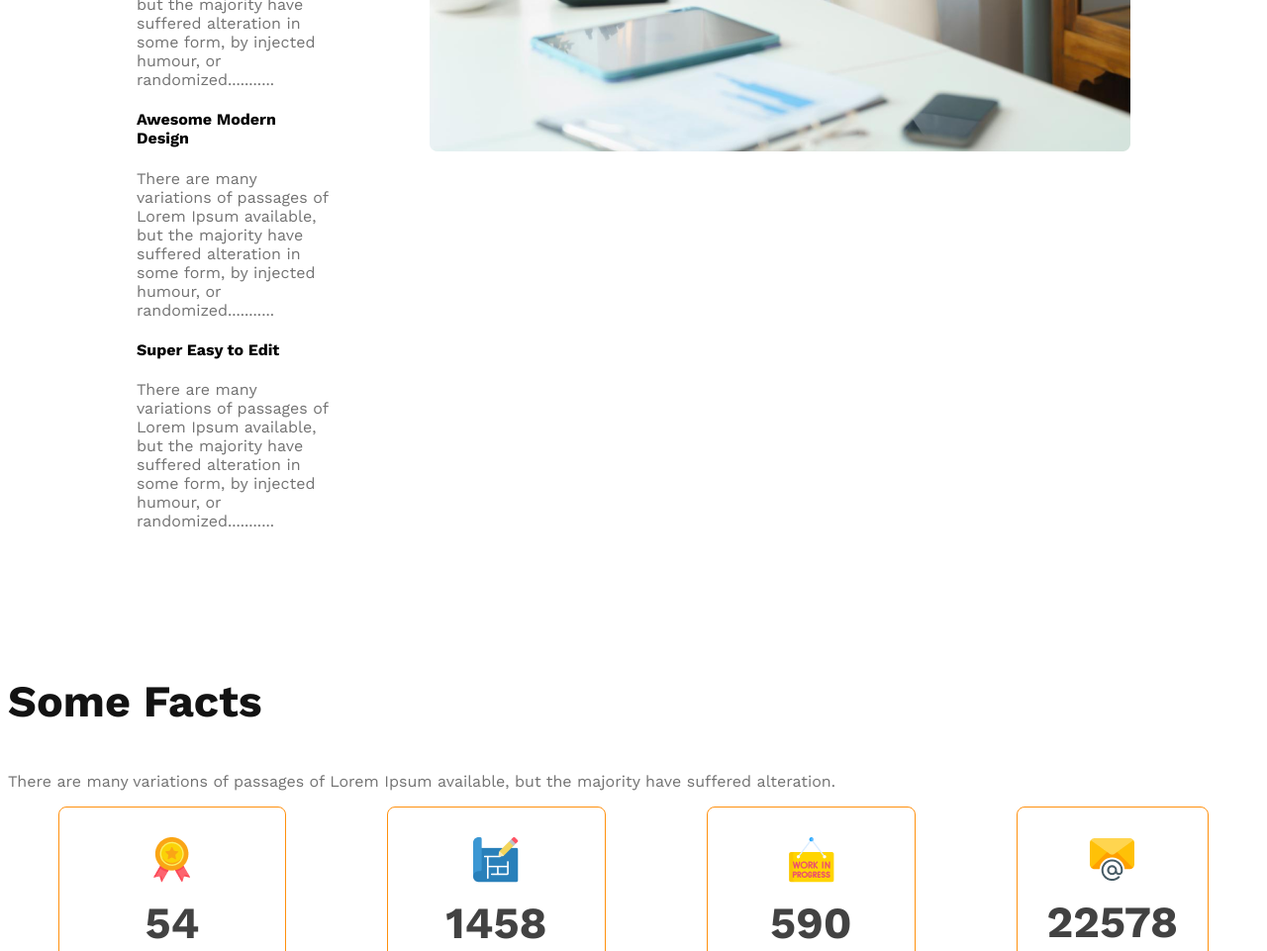
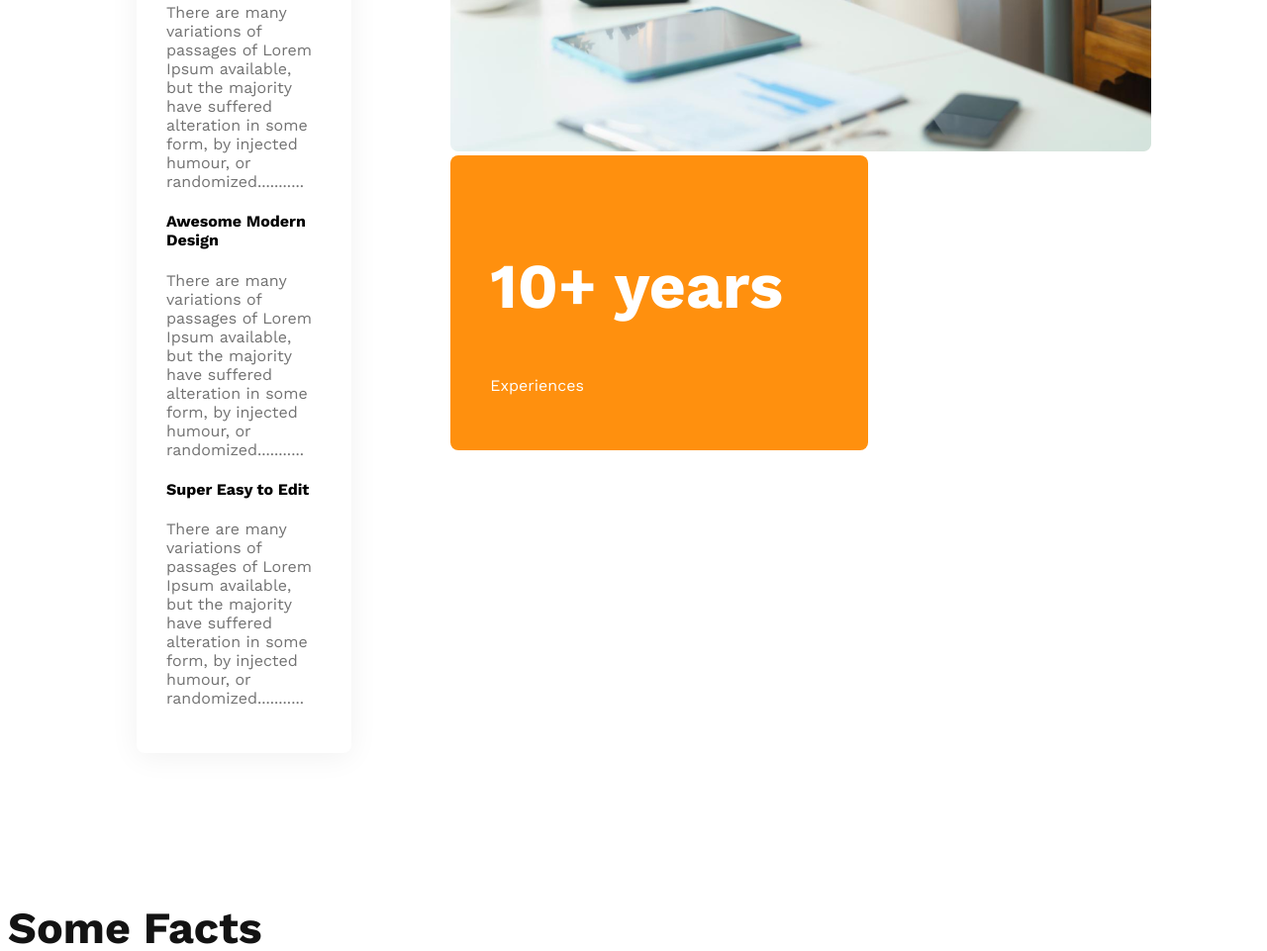
Before and after one commit to sezan10/g3-architects-website, a plain HTML site: page index.html in a window 1280 px wide. Shown: the part 2748-3709 px from the top of the page at 99% size. Drawn offline with nearby package versions, Linux system fonts and the light colour scheme.

Commit message:
added the architect part

```diff
--- a/index.html
+++ b/index.html
@@ -93,6 +93,10 @@
         </div>
         <div class="feature-img">
           <img src="images/architect.png" alt="" />
+          <div class="ten-years-badge">
+            <h2>10+ years</h2>
+            <p>Experiences</p>
+          </div>
         </div>
       </section>
       <!-- facts section -->
--- a/styles/architect.css
+++ b/styles/architect.css
@@ -111,6 +111,27 @@ main {
   margin: 130px;
   gap: 100px;
 }
+.features .section-title {
+  border-left: 5px solid #ff900e;
+  padding-left: 20px;
+}
+.feature-content .card {
+  padding: 30px;
+  margin-bottom: 20px;
+  border-radius: 8px;
+  background: #fff;
+  box-shadow: 0px 4px 30px 0px rgba(0, 0, 0, 0.06);
+}
+.ten-years-badge {
+  border-radius: 8px;
+  background: #ff900e;
+  color: #fff;
+  width: 342px;
+  padding: 40px;
+}
+.ten-years-badge h2 {
+  font-size: 4rem;
+}
 
 /* facts section */
 .facts-card-container {
```
